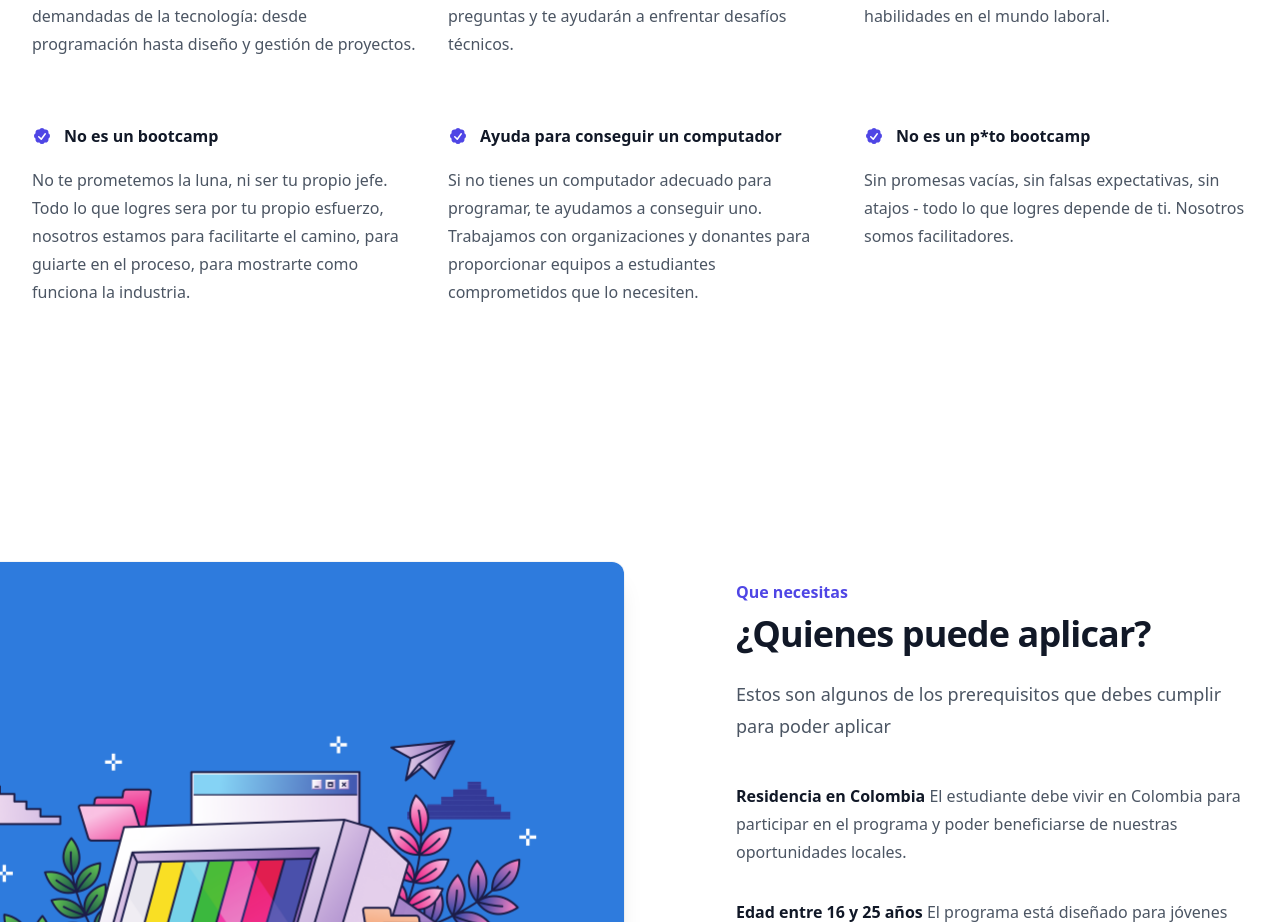
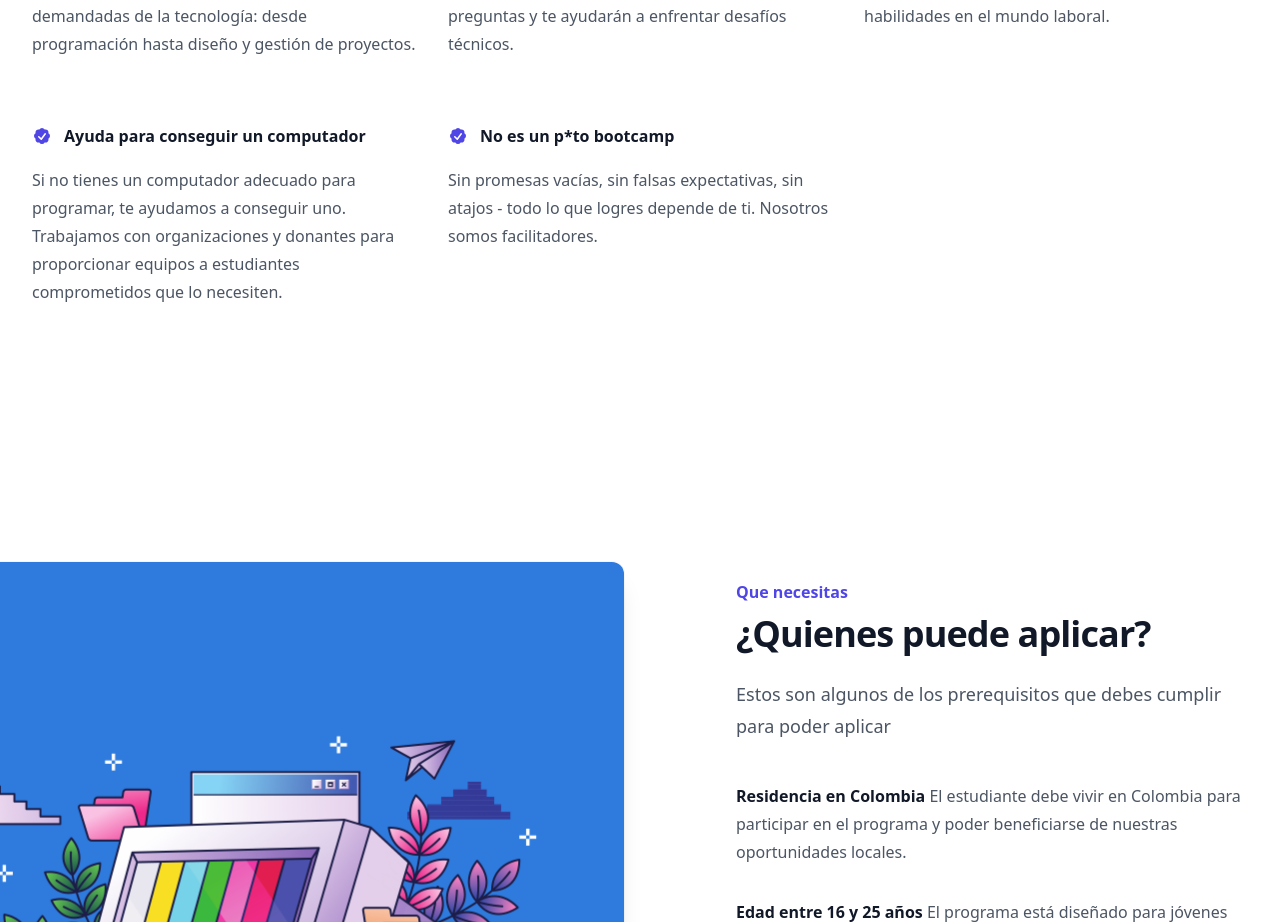
Before and after one commit to wondercraft-co/futuro-digital-nextjs-website, a Next.js app: page / in a window 1280 px wide. Shown: the part 1627-2549 px from the top of the page. Built offline with nearby package versions, Linux system fonts and the light colour scheme; a web font is replaced by a local one.

Commit message:
updates copy

```diff
--- a/src/components/Homepage/Features.tsx
+++ b/src/components/Homepage/Features.tsx
@@ -17,12 +17,6 @@ const features = [
     name: "Proyectos reales",
     description:
       "Trabaja en proyectos con empresas reales y desarrolla un portafolio que demuestre tus habilidades en el mundo laboral.",
-    icon: CheckBadgeIcon,
-  },
-  {
-    name: "No es un bootcamp",
-    description:
-      "No te prometemos la luna, ni ser tu propio jefe. Todo lo que logres sera por tu propio esfuerzo, nosotros estamos para facilitarte el camino, para guiarte en el proceso, para mostrarte como funciona la industria.",
     icon: CheckBadgeIcon,
   },
   {
```
